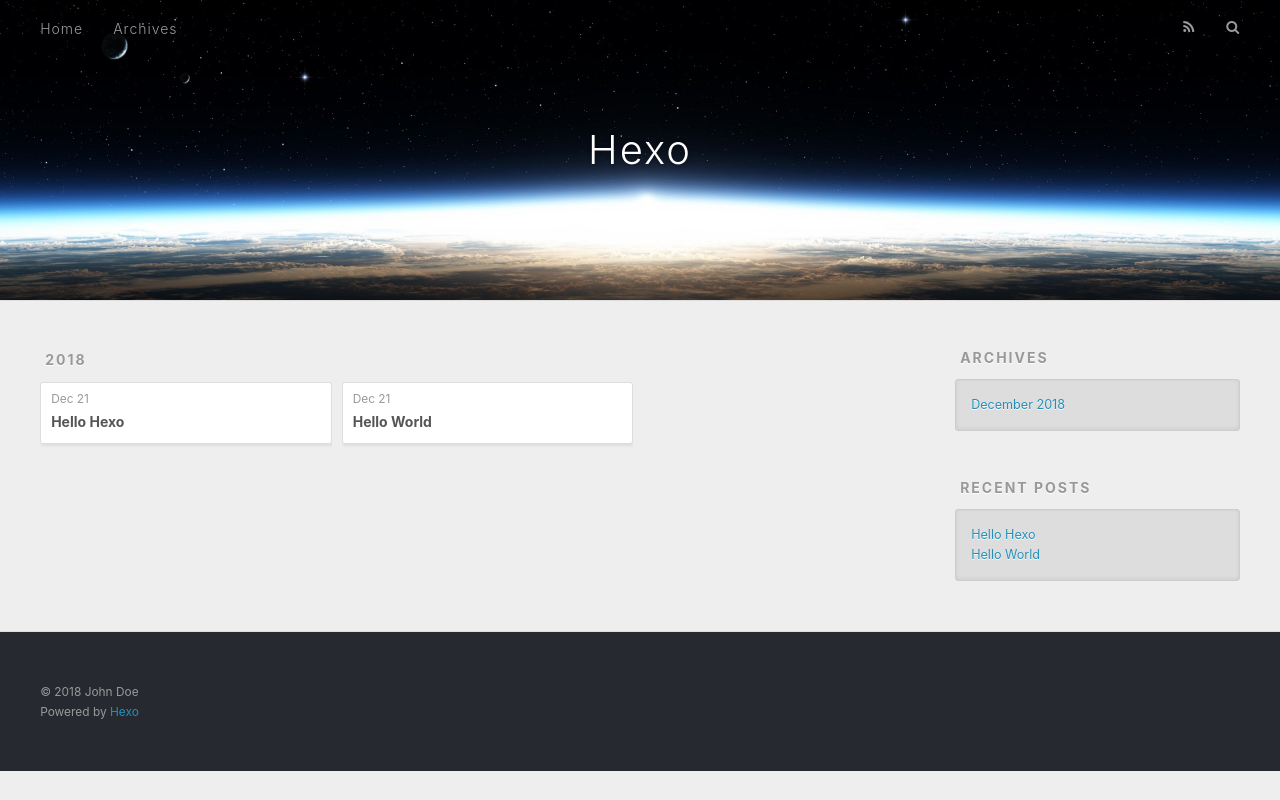
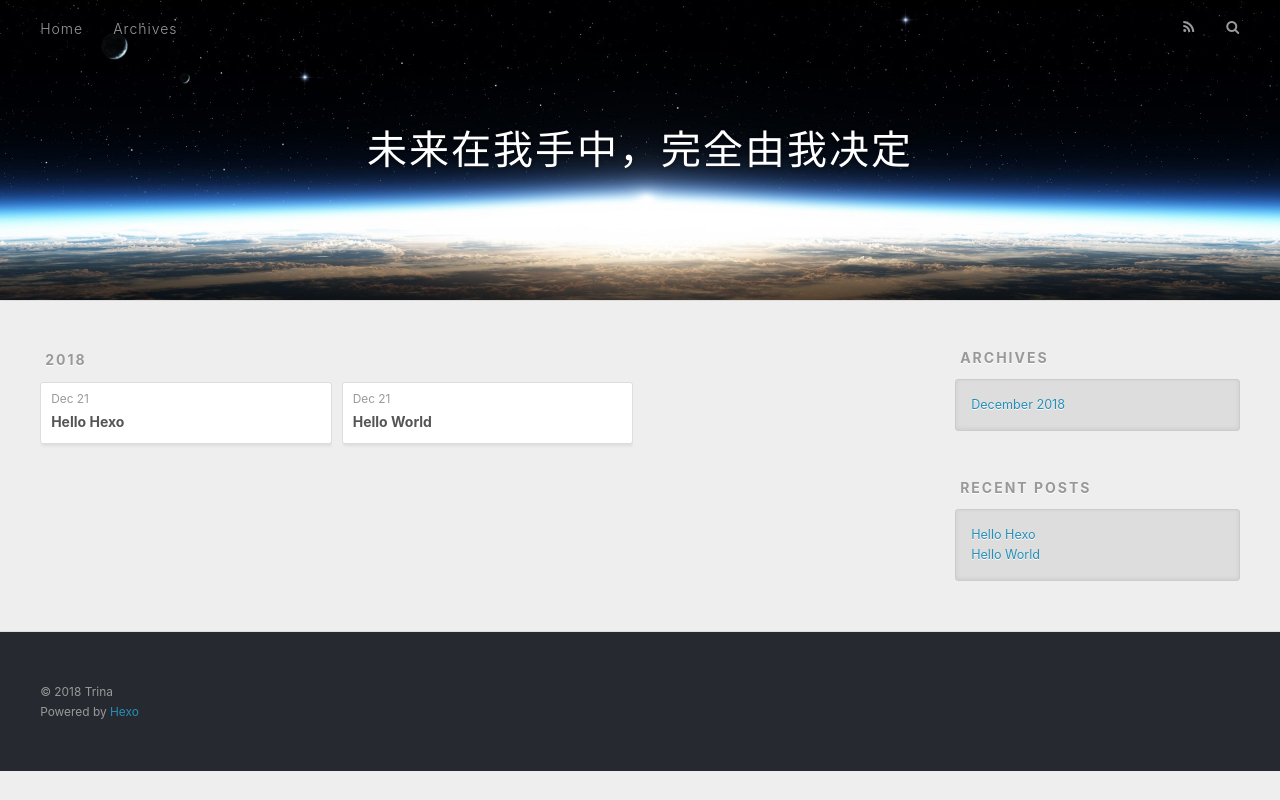
Before and after one commit to shuangshuangshuangfeng/shuangshuangshuangfeng.github.io, a plain HTML site: page archives/2018/12/index.html in a window 1280 px wide. Drawn offline with nearby package versions, Linux system fonts and the light colour scheme.

Commit message:
Site updated: 2018-12-21 23:04:19

```diff
--- a/archives/2018/12/index.html
+++ b/archives/2018/12/index.html
@@ -5,17 +5,17 @@
 
 
 
-  <title>Archives: 2018/12 | Hexo</title>
+  <title>Archives: 2018/12 | 未来在我手中，完全由我决定</title>
   <meta name="viewport" content="width=device-width, initial-scale=1, maximum-scale=1">
   <meta property="og:type" content="website">
-<meta property="og:title" content="Hexo">
+<meta property="og:title" content="未来在我手中，完全由我决定">
 <meta property="og:url" content="http://yoursite.com/archives/2018/12/index.html">
-<meta property="og:site_name" content="Hexo">
+<meta property="og:site_name" content="未来在我手中，完全由我决定">
 <meta property="og:locale" content="default">
 <meta name="twitter:card" content="summary">
-<meta name="twitter:title" content="Hexo">
+<meta name="twitter:title" content="未来在我手中，完全由我决定">
 
-    <link rel="alternate" href="/atom.xml" title="Hexo" type="application/atom+xml">
+    <link rel="alternate" href="/atom.xml" title="未来在我手中，完全由我决定" type="application/atom+xml">
 
 
     <link rel="icon" href="/favicon.png">
@@ -34,7 +34,7 @@
   <div id="header-outer" class="outer">
     <div id="header-title" class="inner">
       <h1 id="logo-wrap">
-        <a href="/" id="logo">Hexo</a>
+        <a href="/" id="logo">未来在我手中，完全由我决定</a>
       </h1>
 
     </div>
@@ -162,7 +162,7 @@
 
   <div class="outer">
     <div id="footer-info" class="inner">
-      &copy; 2018 John Doe<br>
+      &copy; 2018 Trina<br>
       Powered by <a href="http://hexo.io/" target="_blank">Hexo</a>
     </div>
   </div>
```
Also changed, not shown: 2018/12/21/Hello-Hexo/index.html (+5 -5 lines), 2018/12/21/hello-world/index.html (+5 -5 lines), archives/2018/index.html (+7 -7 lines), archives/index.html (+7 -7 lines), index.html (+7 -7 lines).
